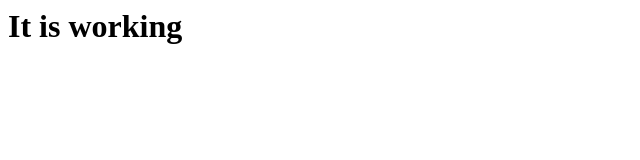
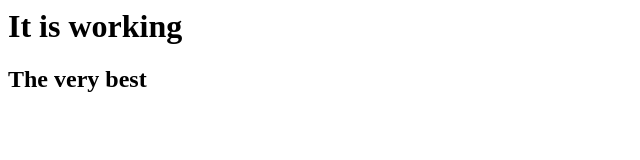
Before and after one commit to andreicode/andreicode.github.io, a plain HTML site: page index.html in a window 1280 px wide. Shown: the whole page, without its empty margins (0-640 px from the left). Drawn offline with Linux system fonts and the light colour scheme.

Commit message:
'testing'

```diff
--- a/index.html
+++ b/index.html
@@ -1 +1,2 @@
 <h1> It is working </h1>
+<h2> The very best </h2>
```
